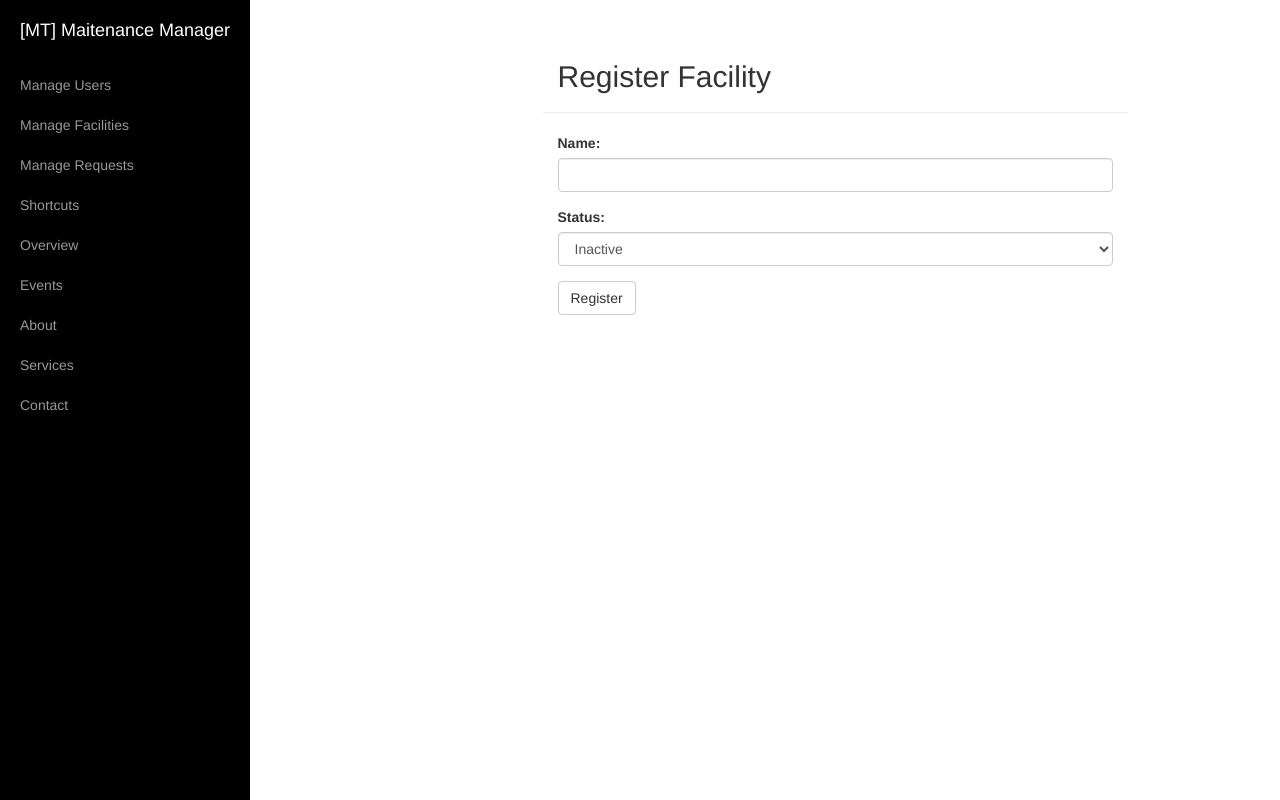
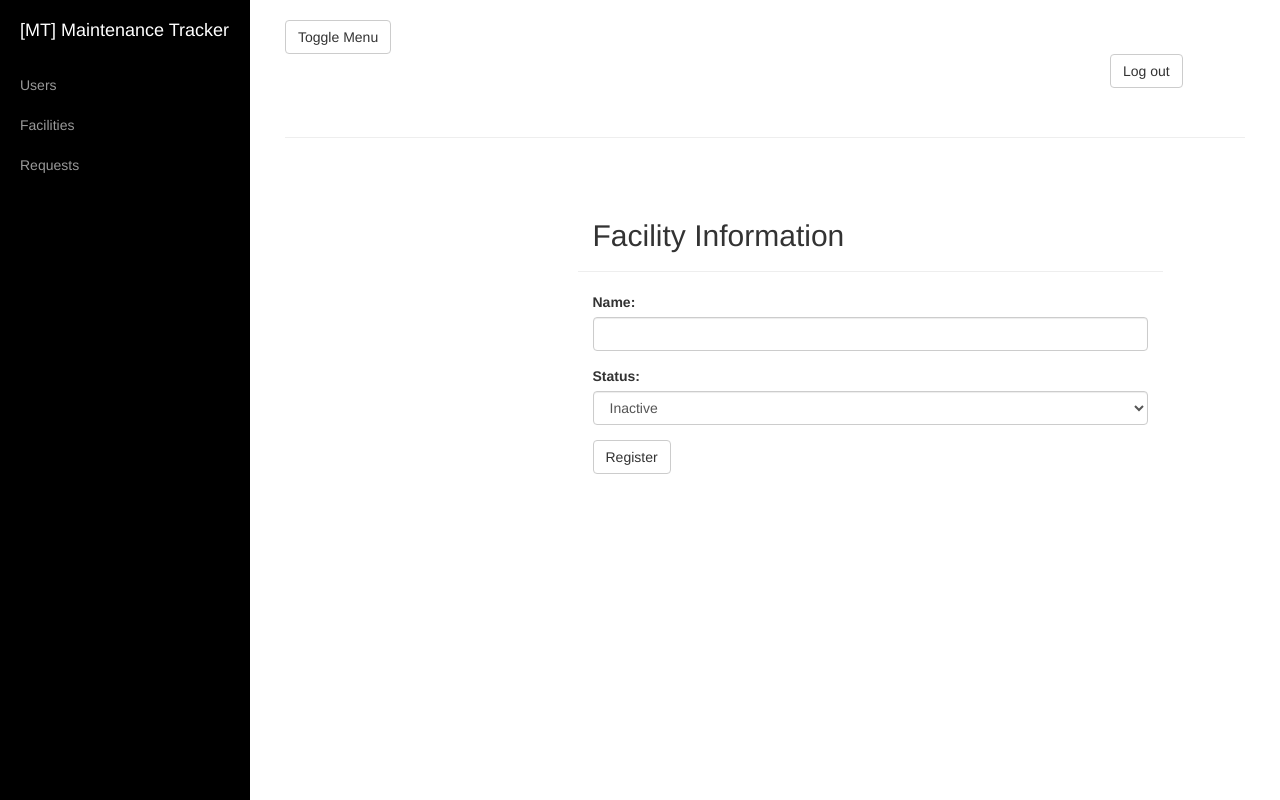
Before and after one commit to GDP254/bc-14-maintenance-tracker, a Flask app: page /facility/register in a window 1280 px wide; the page is wider, and only the part inside the window is pictured. Run offline with Flask 2, Linux system fonts and the light colour scheme; the visitor is signed in with stand-in values (Sample User, id 1); parts of the project's set-up code (start-up, migrations or seed data) failed here and were passed over; some libraries are stand-ins or nearby versions.

Commit message:
[Chore] Improving interface

```diff
--- a/app/templates/base.html
+++ b/app/templates/base.html
@@ -15,35 +15,17 @@
             <ul class="sidebar-nav">
                 <li class="sidebar-brand">
                     <a href="#">
-                        [MT] Maitenance Manager
+                        [MT] Maintenance Tracker
                     </a>
                 </li>
                 <li>
-                    <a href="{{ url_for('view_users') }}">Manage Users</a>
+                    <a href="{{ url_for('view_users') }}"> Users</a>
                 </li>
                 <li>
-                    <a href="{{ url_for('view_facilities') }}">Manage Facilities</a>
+                    <a href="{{ url_for('view_facilities') }}"> Facilities</a>
                 </li>
                 <li>
-                    <a href="{{ url_for('view_requests') }}">Manage Requests</a>
-                </li>
-                <li>
-                    <a href="#">Shortcuts</a>
-                </li>
-                <li>
-                    <a href="#">Overview</a>
-                </li>
-                <li>
-                    <a href="#">Events</a>
-                </li>
-                <li>
-                    <a href="#">About</a>
-                </li>
-                <li>
-                    <a href="#">Services</a>
-                </li>
-                <li>
-                    <a href="#">Contact</a>
+                    <a href="{{ url_for('view_requests') }}"> Requests</a>
                 </li>
             </ul>
         </div>
--- a/app/templates/register_base.html
+++ b/app/templates/register_base.html
@@ -1,21 +1,22 @@
 {% extends "base.html" %}
 {% import "bootstrap/wtf.html" as wtf %}
 
-{% block content %}
+{% block page_header %}
+{% endblock %}
+
+{% block page_content %}
 <!-- Login, Register tabbed interface from http://bootsnipp.com/snippets/featured/login-and-register-tabbed-form -->
 <div class="container">
    	<div class="row">
 		<div class="col-md-6 col-md-offset-3">
 			<div class="row">
 				<div class="col-lg-12 page-header">
-					{% block page_header %}
-					<h2>Register Facility</h2>
-					{% endblock %}
+					<h2>{{ heading }}</h2>
 				</div>
 			</div>
 			<div class="row">
 				<div class="col-lg-12">
-					{% block page_content %}
+					{% block form_content %}
 					{{ wtf.quick_form(form) }}
 					{% endblock %}
 				</div>
--- a/app/templates/table_facilities.html
+++ b/app/templates/table_facilities.html
@@ -11,7 +11,7 @@
 <tr>
     <th>Names</th>
     <th>Status</th>
-    <th></th>
+    <th><a href="{{ url_for('register_facility') }}" class="btn btn-default">Register</a></th>
 </tr>
 {% endblock %}
 
--- a/app/templates/table_requests.html
+++ b/app/templates/table_requests.html
@@ -12,6 +12,7 @@
     <th>Names</th>
     <th>Status</th>
     <th>User</th>
+    <th><a href="{{ url_for('register_request') }}" class="btn btn-default">Register</a></th>
 </tr>
 {% endblock %}
 
--- a/app/views.py
+++ b/app/views.py
@@ -45,7 +45,7 @@
 		db.session.add(user)
 		flash('You may now Sign In')
 		return redirect(url_for('signin'))
-	return render_template("register.html", form=form, title="Register")
+	return render_template("register.html", form=form, heading="Registration")
 
 @app.route('/users/view')
 @login_required
@@ -72,7 +72,7 @@
 	form.lname.data = usr.lname
 	form.confirmed.data = usr.confirmed
 	form.role.data = usr.role
-	return render_template("register.html", form=form, title="User Information")
+	return render_template("register_base.html", form=form, heading="User Information")
 
 @app.route('/facility/register', methods=['GET', 'POST'])
 @login_required
@@ -84,7 +84,7 @@
 		flash("You have created a facility")
 		return redirect(url_for('index'))
 	#Request facility details and set envroment variables
-	return render_template("facility_register.html", form=form)
+	return render_template("register_base.html", form=form, heading="Facility Information")
 
 @app.route('/facilities/view')
 @login_required
@@ -108,7 +108,7 @@
 	form.name.data = facility.name
 	form.status.data = facility.status
 	#Request facility details and set envroment variables
-	return render_template("facility_register.html", form=form)
+	return render_template("register_base.html", form=form, heading="Facility Information")
 
 @app.route('/request/register', methods=['GET', 'POST'])
 @login_required
@@ -123,7 +123,7 @@
 		db.session.add(req)
 		return redirect(url_for('index'))
 	#Request facility details and set envroment variables
-	return render_template("request_register.html", form=form, title="Register Requests")
+	return render_template("register_base.html", form=form, heading="Register Requests")
 
 @app.route('/requests/view')
 @login_required
@@ -157,4 +157,4 @@
 	form.contact_name.data = req.assignee_name
 	form.contact_phone.data = req.assignee_number
 	#Request facility details and set envroment variables
-	return render_template("request_register.html", form=form, title="Process Requests")
+	return render_template("register_base.html", form=form, heading="Process Requests")
```
Also changed, not shown: app/templates/register.html (+8 -1 lines), app/templates/signin.html (+0 -7 lines).
